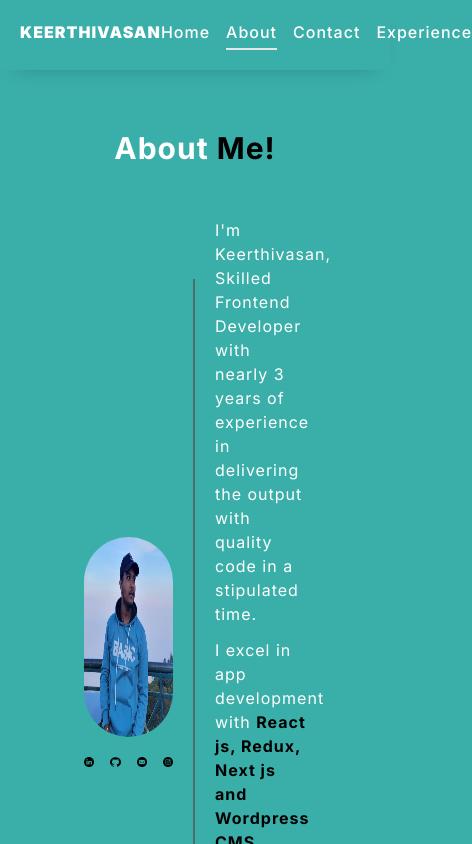
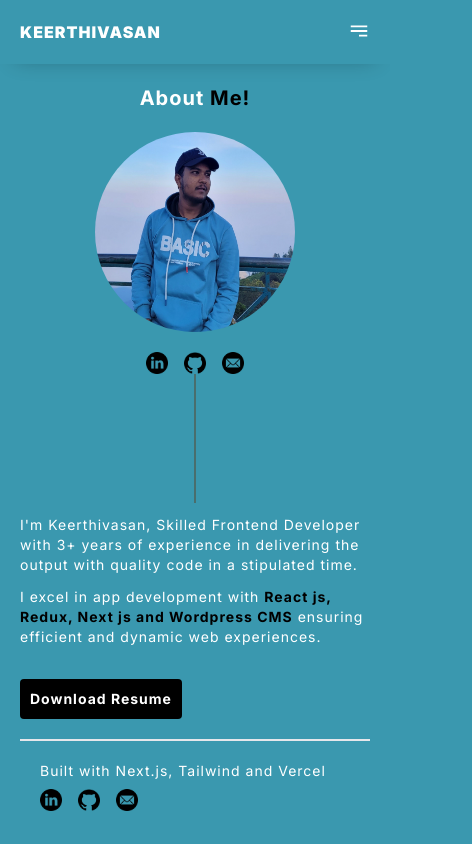
Before and after one commit to keerthivasanmk/keerthivasan-portfolio, a Next.js app: page /about in a window 390 px wide. Shown: the top 844 px of the page, 472 px wide, since content can reach past the window. Built offline with nearby package versions, Linux system fonts and the light colour scheme.

Commit message:
1.worked: responsiveness 2.setup: absolute paths

```diff
--- a/src/app/about/page.js
+++ b/src/app/about/page.js
@@ -2,20 +2,22 @@
 import Image from 'next/image'
 
 // Images
-import authourImage from '../images/authour.jpg'
+import authourImage from '@/images/authour.jpg'
 
 // Components
-import SocialMedia from '../../components/SocialMedia';
+import SocialMedia from '@/components/SocialMedia'
 
-export default function About() {
+export default function About () {
   return (
     <div className='flex flex-col child-container items-center gap-5'>
-            <h2 className='title'>About <span className='text-black'>Me!</span></h2>
-            <div className="flex w-full h-full items-center">
-                <div className="p-5 w-1/2 flex flex-col items-center gap-5">
+      <h2 className='title tablet:text-xl'>
+        About <span className='text-black'>Me!</span>
+      </h2>
+      <div className='flex w-full h-full items-center tablet:flex-col'>
+        <div className='p-5 w-1/2 flex flex-col items-center gap-5 tablet:w-full tablet:p-0'>
           <Image
             src={authourImage}
-                        alt="Keerthivasan"
+            alt='Keerthivasan'
             width={200}
             height={100}
             className='rounded-full h-[200px]'
@@ -23,10 +25,24 @@ export default function About() {
           <SocialMedia />
         </div>
         <div className='w-[2px] bg-[#496e6d] h-[80%]'></div>
-                <div className='w-1/2 p-5 text-white about-main-content max-w-[600px] m-auto'>
-                    <p>I&apos;m Keerthivasan, Skilled Frontend Developer with nearly 3 years of experience in delivering the output with quality code in a stipulated time.</p>
-                    <p>I excel in app development with <strong className='text-black'>React js, Redux, Next js and Wordpress CMS</strong> ensuring efficient and dynamic web experiences.</p>
-                    <a href='/Keerthivasan_resume.pdf' className='button inline-block mt-5' download>
+        <div className='px-5 text-white about-main-content max-w-[600px] m-auto tablet:text-sm tablet:px-0'>
+          <p>
+            I&apos;m Keerthivasan, Skilled Frontend Developer with 3+ years of
+            experience in delivering the output with quality code in a
+            stipulated time.
+          </p>
+          <p>
+            I excel in app development with{' '}
+            <strong className='text-black'>
+              React js, Redux, Next js and Wordpress CMS
+            </strong>{' '}
+            ensuring efficient and dynamic web experiences.
+          </p>
+          <a
+            href='/Keerthivasan_resume.pdf'
+            className='button inline-block mt-5'
+            download
+          >
             Download Resume
           </a>
         </div>
--- a/src/app/globals.css
+++ b/src/app/globals.css
@@ -4,7 +4,7 @@
 
 :root {
   --foreground-rgb: 0, 0, 0;
-  --background-start-rgb: #3aafa9;
+  --background-start-rgb: #3a83af;
   --background-end-rgb: 255, 255, 255;
 }
 
@@ -20,9 +20,9 @@ body {
   color: rgb(var(--foreground-rgb));
   background:
     var(--background-start-rgb);
-    display: flex;
-    flex-direction: column;
-    min-height: 100vh;
+  display: flex;
+  flex-direction: column;
+  min-height: 100vh;
 }
 
 * {
@@ -36,7 +36,7 @@ body {
 }
 
 .title {
-  @apply text-white font-bold text-3xl;
+  @apply text-white font-bold text-3xl tablet:text-xl;
 }
 
 .title-2 {
@@ -52,7 +52,7 @@ body {
 }
 
 .child-container {
-  @apply flex-grow w-full py-10;
+  @apply flex-grow w-full py-10 tablet:py-0;
 }
 
 .about-main-content {
@@ -73,13 +73,23 @@ body {
 
 /* Safari */
 @-webkit-keyframes spin {
-  0% { -webkit-transform: rotate(0deg); }
-  100% { -webkit-transform: rotate(360deg); }
+  0% {
+    -webkit-transform: rotate(0deg);
+  }
+
+  100% {
+    -webkit-transform: rotate(360deg);
+  }
 }
 
 @keyframes spin {
-  0% { transform: rotate(0deg); }
-  100% { transform: rotate(360deg); }
+  0% {
+    transform: rotate(0deg);
+  }
+
+  100% {
+    transform: rotate(360deg);
+  }
 }
 
 .snackbar {
@@ -89,27 +99,55 @@ body {
 }
 
 @-webkit-keyframes fadein {
-  from {top: 0; opacity: 0;}
-  to {top: 35px; opacity: 1;}
+  from {
+    top: 0;
+    opacity: 0;
+  }
+
+  to {
+    top: 35px;
+    opacity: 1;
+  }
 }
 
 @keyframes fadein {
-  from {top: 0; opacity: 0;}
-  to {top: 35px; opacity: 1;}
+  from {
+    top: 0;
+    opacity: 0;
+  }
+
+  to {
+    top: 35px;
+    opacity: 1;
+  }
 }
 
 @-webkit-keyframes fadeout {
-  from {top: 35px; opacity: 1;}
-  to {top: 0; opacity: 0;}
+  from {
+    top: 35px;
+    opacity: 1;
+  }
+
+  to {
+    top: 0;
+    opacity: 0;
+  }
 }
 
 @keyframes fadeout {
-  from {top: 35px; opacity: 1;}
-  to {top: 0; opacity: 0;}
+  from {
+    top: 35px;
+    opacity: 1;
+  }
+
+  to {
+    top: 0;
+    opacity: 0;
+  }
 }
 
 .button {
-  @apply bg-black text-white rounded p-2 font-bold  border-2 border-transparent border-solid duration-300;
+  @apply bg-black text-white rounded p-2 font-bold border-2 border-transparent border-solid duration-300;
 }
 
 .button:hover {
--- a/src/app/layout.js
+++ b/src/app/layout.js
@@ -1,30 +1,30 @@
 // Dependencies
-import { Inter } from "next/font/google";
+import { Inter } from 'next/font/google'
 
 // Styles
-import "./globals.css";
+import './globals.css'
 
 // Components
-import Header from '../components/Header';
-import Footer from '../components/Footer';
+import Header from '@/components/Header'
+import Footer from '@/components/Footer'
 
-const inter = Inter({ subsets: ["latin"] });
+const inter = Inter({ subsets: ['latin'] })
 
 export const metadata = {
-  title: "Keerthivasan - Frontend Developer",
-  description: "Keerthivasan's Portfolio",
-};
+  title: 'Keerthivasan - Frontend Developer',
+  description: "Keerthivasan's Portfolio"
+}
 
-export default function RootLayout({ children }) {
+export default function RootLayout ({ children }) {
   return (
-    <html lang="en">
-      <body className={inter.className}>
+    <html lang='en'>
+      <body className={`${inter.className} bg-primary-sky-blue text-black`}>
         <Header />
-        <main className="py-5 px-16 relative min-h-[80vh] flex">
+        <main className='py-5 px-16 relative min-h-[80vh] flex tablet:px-5'>
           {children}
         </main>
         <Footer />
       </body>
     </html>
-  );
+  )
 }
--- a/src/app/page.js
+++ b/src/app/page.js
@@ -2,16 +2,16 @@
 import Image from 'next/image';
 
 // Images
-import authourImage from './images/authour.jpg';
+import authourImage from '@/images/authour.jpg';
 
 export default function Home() {
   return (
-    <div className="flex items-center justify-center gap-5 child-container">
+    <div className="flex items-center justify-center gap-5 child-container tablet:flex-col-reverse">
       <div>
-        <span className='title'>HEY, I&apos;M KEERTHIVASAN</span>
-        <div className="font-bold text-xl mt-2">FRONTEND DEVELOPER</div>
+        <span className='title tablet:text-xl'>HEY, I&apos;M KEERTHIVASAN</span>
+        <div className="font-bold text-xl mt-2 tablet:text-lg tablet:mt-0">FRONTEND DEVELOPER</div>
         <ul className='my-2 text-white text-sm list-disc leading-7 list-inside'>
-          <li> Transforming Designs into Interactive Web Applications.</li>
+          <li>Transforming Designs into Interactive Web Applications.</li>
           <li>Crafting Engaging User Experiences.</li>
           <li>Delivering High-Quality Code for Scalable Solutions. </li>
         </ul>
--- a/src/components/Footer.jsx
+++ b/src/components/Footer.jsx
@@ -1,10 +1,10 @@
-import SocialMedia from './SocialMedia';
+import SocialMedia from './SocialMedia'
 
-export default function Footer() {
-    return (
-        <div className='text-white mx-5 p-5 flex justify-between border-t-2'>
-            Built with Next.js, Tailwind and Vercel
-            <SocialMedia/>
-        </div>
-    )
+export default function Footer () {
+  return (
+    <div className='text-white mx-5 p-5 flex justify-between border-t-2 tablet:flex-col tablet:gap-2 tablet:text-sm	'>
+      Built with Next.js, Tailwind and Vercel
+      <SocialMedia />
+    </div>
+  )
 }
--- a/src/components/Header.jsx
+++ b/src/components/Header.jsx
@@ -2,19 +2,28 @@
 // Dependencies
 import Link from 'next/link'
 import { usePathname } from 'next/navigation'
+import Image from 'next/image'
+import { useState } from 'react'
+
+// Images
+import menuIcon from '@/images/menu-icon.svg';
 
 export default function Header() {
     const router = usePathname();
+    const [showNavbarMenus, setShowNavbarMenus] = useState(false);
 
     return (
         <div className='text-white p-5 flex justify-between	sticky top-0 font-black	bg-primary-sky-blue z-10 shadow-3xl'>
             <Link href='/'>KEERTHIVASAN</Link>
-            <div className='flex gap-4 font-medium'>
+            <div className={`flex gap-4 font-medium tablet:gap-2 tablet:flex-col tablet:absolute right-5 top-12 tablet:bg-black tablet:p-3 rounded-lg ${!showNavbarMenus ? 'tablet:hidden' : ''}`}>
                 <Link href="/" className={`pb-1 ${router === '/' ? 'border-b-2 border-solid' : ''}`}>Home</Link>
                 <Link href="/about" className={`pb-1 ${router === '/about' ? 'border-b-2 border-solid' : ''}`}>About</Link>
                 <Link href="/contact" className={`pb-1 ${router === '/contact' ? 'border-b-2 border-solid' : ''}`}>Contact</Link>
                 <Link href="/experience" className={`pb-1 ${router === '/experience' ? 'border-b-2 border-solid' : ''}`}>Experience</Link>
             </div>
+            <div className='hidden tablet:block cursor-pointer' onClick={() => setShowNavbarMenus(!showNavbarMenus)}>
+                <Image src={menuIcon} alt={'Menu icon'} width={22} />
+            </div>
         </div>
     )
 }
--- a/src/constants/constants.js
+++ b/src/constants/constants.js
@@ -1,31 +1,31 @@
-import linkedIn from '../app/images/linkedin.png';
-import github from '../app/images/github.png';
-import mail from '../app/images/email.png';
-import instagram from '../app/images/instagram.png';
-import reactIcon from '../app/images/react-icon.svg';
-import nextjsIcon from '../app/images/nextjs-icon.svg';
-import javascriptIcon from '../app/images/javascript-icon.svg';
-import reduxIcon from '../app/images/redux-icon.svg';
-import htmlIcon from '../app/images/html-icon.svg';
-import cssIcon from '../app/images/css-icon.svg';
-import tailwindIcon from '../app/images/tailwind-css-icon.svg';
-import sassIcon from '../app/images/sass-icon.svg';
-import wordpressIcon from '../app/images/wordpress-icon.svg';
-import gitIcon from '../app/images/git-icon.svg';
-import jqueryIcon from '../app/images/jquery-icon.svg';
-import bootstrapIcon from '../app/images/bootstrap-icon.svg';
-import antDesignIcon from '../app/images/ant-design-icon.svg';
-import webpackIcon from '../app/images/webpack-icon.svg';
-import bitbucketIcon from '../app/images/bitbucket-icon.svg';
-import sourcetreeIcon from '../app/images/sourcetree-icon.svg';
-import zohosprintsIcon from '../app/images/zoho-icon.svg';
-import sketchIcon from '../app/images/sketch-icon.svg';
+import linkedIn from '@/images/linkedin.png';
+import github from '@/images/github.png';
+import mail from '@/images/email.png';
+import instagram from '@/images/instagram.png';
+import reactIcon from '@/images/react-icon.svg';
+import nextjsIcon from '@/images/nextjs-icon.svg';
+import javascriptIcon from '@/images/javascript-icon.svg';
+import reduxIcon from '@/images/redux-icon.svg';
+import htmlIcon from '@/images/html-icon.svg';
+import cssIcon from '@/images/css-icon.svg';
+import tailwindIcon from '@/images/tailwind-css-icon.svg';
+import sassIcon from '@/images/sass-icon.svg';
+import wordpressIcon from '@/images/wordpress-icon.svg';
+import gitIcon from '@/images/git-icon.svg';
+import jqueryIcon from '@/images/jquery-icon.svg';
+import bootstrapIcon from '@/images/bootstrap-icon.svg';
+import antDesignIcon from '@/images/ant-design-icon.svg';
+import webpackIcon from '@/images/webpack-icon.svg';
+import bitbucketIcon from '@/images/bitbucket-icon.svg';
+import sourcetreeIcon from '@/images/sourcetree-icon.svg';
+import zohosprintsIcon from '@/images/zoho-icon.svg';
+import sketchIcon from '@/images/sketch-icon.svg';
 
 export const socialPlatforms = [
     { type: 'linkedin', icon: linkedIn, url: 'https://www.linkedin.com/in/keerthivasan-m-k-7a885a184/' },
     { type: 'github', icon: github, url: 'https://github.com/keerthivasanmk' },
     { type: 'mail', icon: mail, url: 'mailto:keerthikrishna66@gmail.com' },
-    { type: 'instagram', icon: instagram, url: 'https://www.instagram.com/vasan_kv/' }
+    // { type: 'instagram', icon: instagram, url: 'https://www.instagram.com/vasan_kv/' }
 ];
 
 export const techStack = [
--- a/tailwind.config.js
+++ b/tailwind.config.js
@@ -1,24 +1,28 @@
 /** @type {import('tailwindcss').Config} */
 module.exports = {
   content: [
-    "./src/pages/**/*.{js,ts,jsx,tsx,mdx}",
-    "./src/components/**/*.{js,ts,jsx,tsx,mdx}",
-    "./src/app/**/*.{js,ts,jsx,tsx,mdx}",
+    './src/pages/**/*.{js,ts,jsx,tsx,mdx}',
+    './src/components/**/*.{js,ts,jsx,tsx,mdx}',
+    './src/app/**/*.{js,ts,jsx,tsx,mdx}'
   ],
   theme: {
     extend: {
       backgroundImage: {
-        "gradient-radial": "radial-gradient(var(--tw-gradient-stops))",
-        "gradient-conic":
-          "conic-gradient(from 180deg at 50% 50%, var(--tw-gradient-stops))",
+        'gradient-radial': 'radial-gradient(var(--tw-gradient-stops))',
+        'gradient-conic':
+          'conic-gradient(from 180deg at 50% 50%, var(--tw-gradient-stops))'
       },
       colors: {
-        "primary-sky-blue": "#3aafa9"
+        'primary-sky-blue': '#3a98af'
       },
       boxShadow: {
-        '3xl': '0 10px 21px -15px rgba(0, 0, 0, 0.3)',
-      }
+        '3xl': '0 10px 21px -15px rgba(0, 0, 0, 0.3)'
+      },
+
     },
+    screens: {
+      'tablet': {'max': '768px'},
+    }
   },
-  plugins: [],
-};
+  plugins: []
+}
```
Also changed, not shown: jsconfig.json (+10 -1 lines), src/app/contact/page.js (+65 -56 lines), src/app/experience/page.js (+13 -13 lines), src/components/TechStack.jsx (+6 -6 lines), src/app/images/menu-icon.svg (added). Lines whose indentation alone changed are shown as unchanged.
